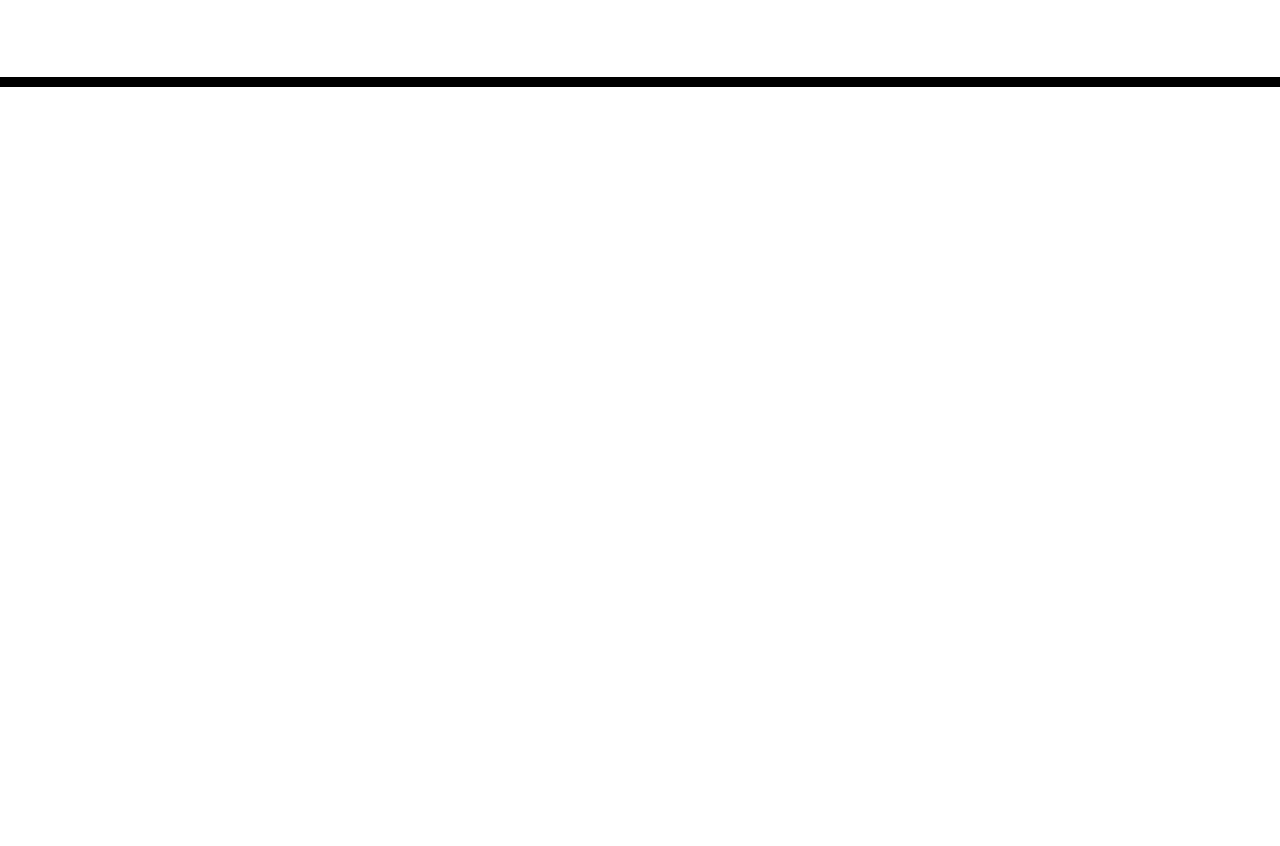
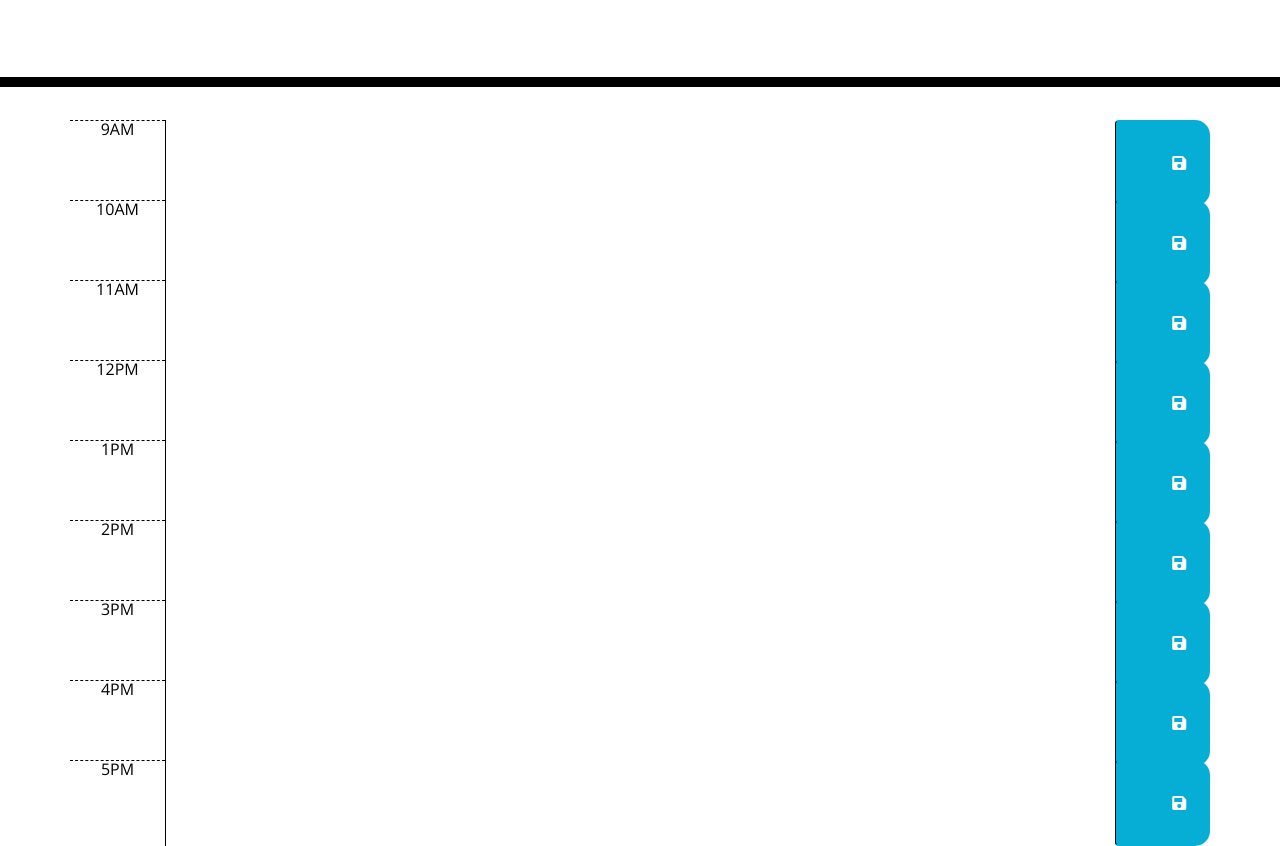
Before and after one commit to drthisguy/05-Workday-Planner, a plain HTML site: page index.html in a window 1280 px wide. Shown: the part 181-1027 px from the top of the page. Before the commit the page ends 800 px from the top, so only its background shows below. Drawn offline with nearby package versions, Linux system fonts and the light colour scheme.

Commit message:
index.html skeleton created

```diff
--- a/index.html
+++ b/index.html
@@ -30,6 +30,79 @@
     </header>
     <div class="container">
       <!-- Timeblocks go here -->
+      <div class="row time-block" id="hour-9">
+        <div class="col-md-1 hour">9AM</div>
+        <textarea class="col-md-10 description"></textarea>
+        <button class="btn saveBtn col-md-1">
+        <i class="fas fa-save"></i>
+        </button>
+
+      </div>
+      <div class="row time-block" id="hour-9">
+        <div class="col-md-1 hour">10AM</div>
+        <textarea class="col-md-10 description"></textarea>
+        <button class="btn saveBtn col-md-1">
+        <i class="fas fa-save"></i>
+        </button>
+
+      </div>
+      <div class="row time-block" id="hour-9">
+        <div class="col-md-1 hour">11AM</div>
+        <textarea class="col-md-10 description"></textarea>
+        <button class="btn saveBtn col-md-1">
+        <i class="fas fa-save"></i>
+        </button>
+
+      </div>
+      <div class="row time-block" id="hour-9">
+        <div class="col-md-1 hour">12PM</div>
+        <textarea class="col-md-10 description"></textarea>
+        <button class="btn saveBtn col-md-1">
+        <i class="fas fa-save"></i>
+        </button>
+
+      </div>
+      <div class="row time-block" id="hour-9">
+        <div class="col-md-1 hour">1PM</div>
+        <textarea class="col-md-10 description"></textarea>
+        <button class="btn saveBtn col-md-1">
+        <i class="fas fa-save"></i>
+        </button>
+
+      </div>
+      <div class="row time-block" id="hour-9">
+        <div class="col-md-1 hour">2PM</div>
+        <textarea class="col-md-10 description"></textarea>
+        <button class="btn saveBtn col-md-1">
+        <i class="fas fa-save"></i>
+        </button>
+
+      </div>
+      <div class="row time-block" id="hour-9">
+        <div class="col-md-1 hour">3PM</div>
+        <textarea class="col-md-10 description"></textarea>
+        <button class="btn saveBtn col-md-1">
+        <i class="fas fa-save"></i>
+        </button>
+
+      </div>
+      <div class="row time-block" id="hour-9">
+        <div class="col-md-1 hour">4PM</div>
+        <textarea class="col-md-10 description"></textarea>
+        <button class="btn saveBtn col-md-1">
+        <i class="fas fa-save"></i>
+        </button>
+
+      </div>
+
+      <div class="row time-block" id="hour-9">
+        <div class="col-md-1 hour">5PM</div>
+        <textarea class="col-md-10 description"></textarea>
+        <button class="btn saveBtn col-md-1">
+        <i class="fas fa-save"></i>
+        </button>
+
+      </div>
     </div>
 
     <script src="https://code.jquery.com/jquery-3.4.1.min.js"></script>
```
